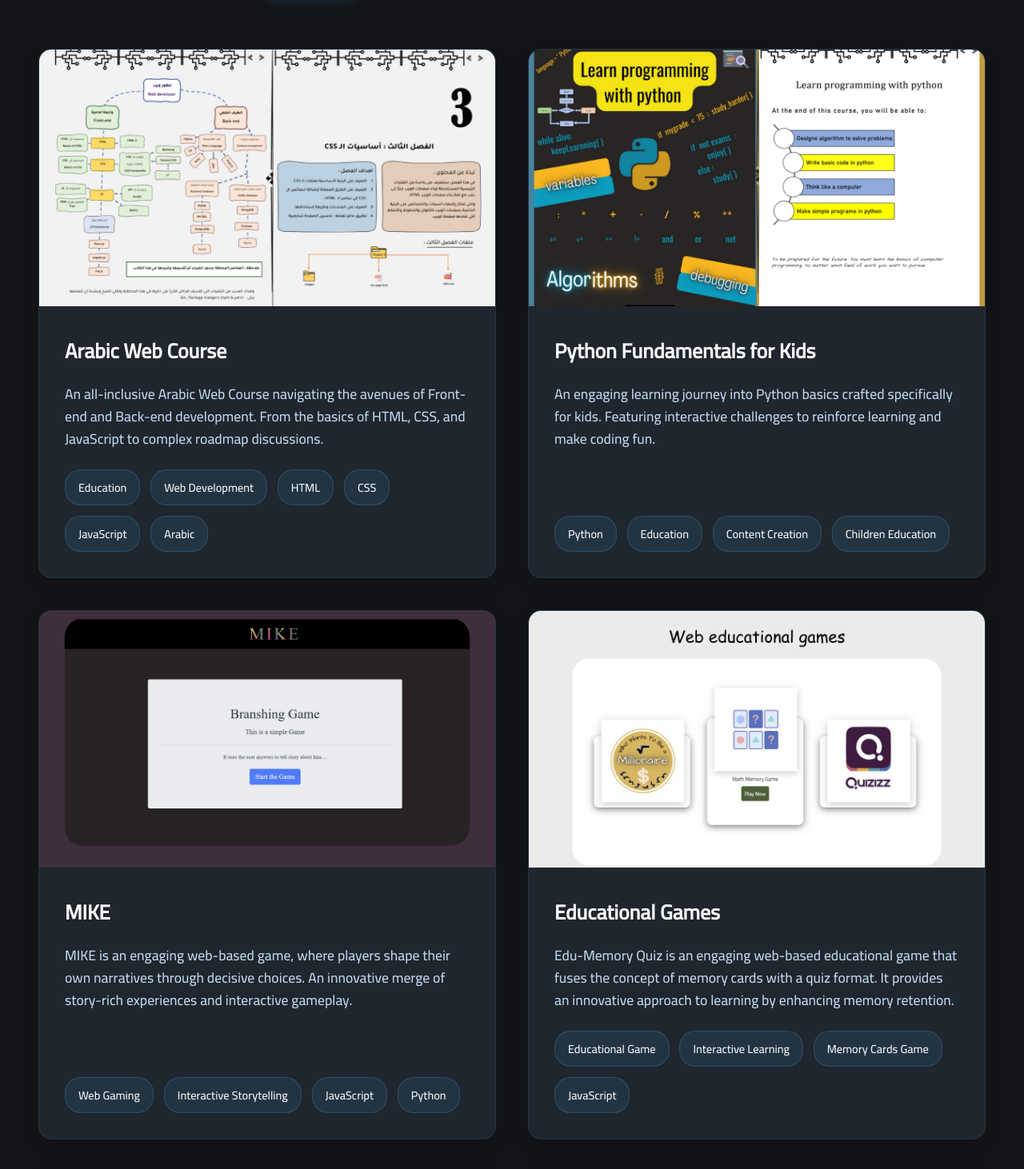
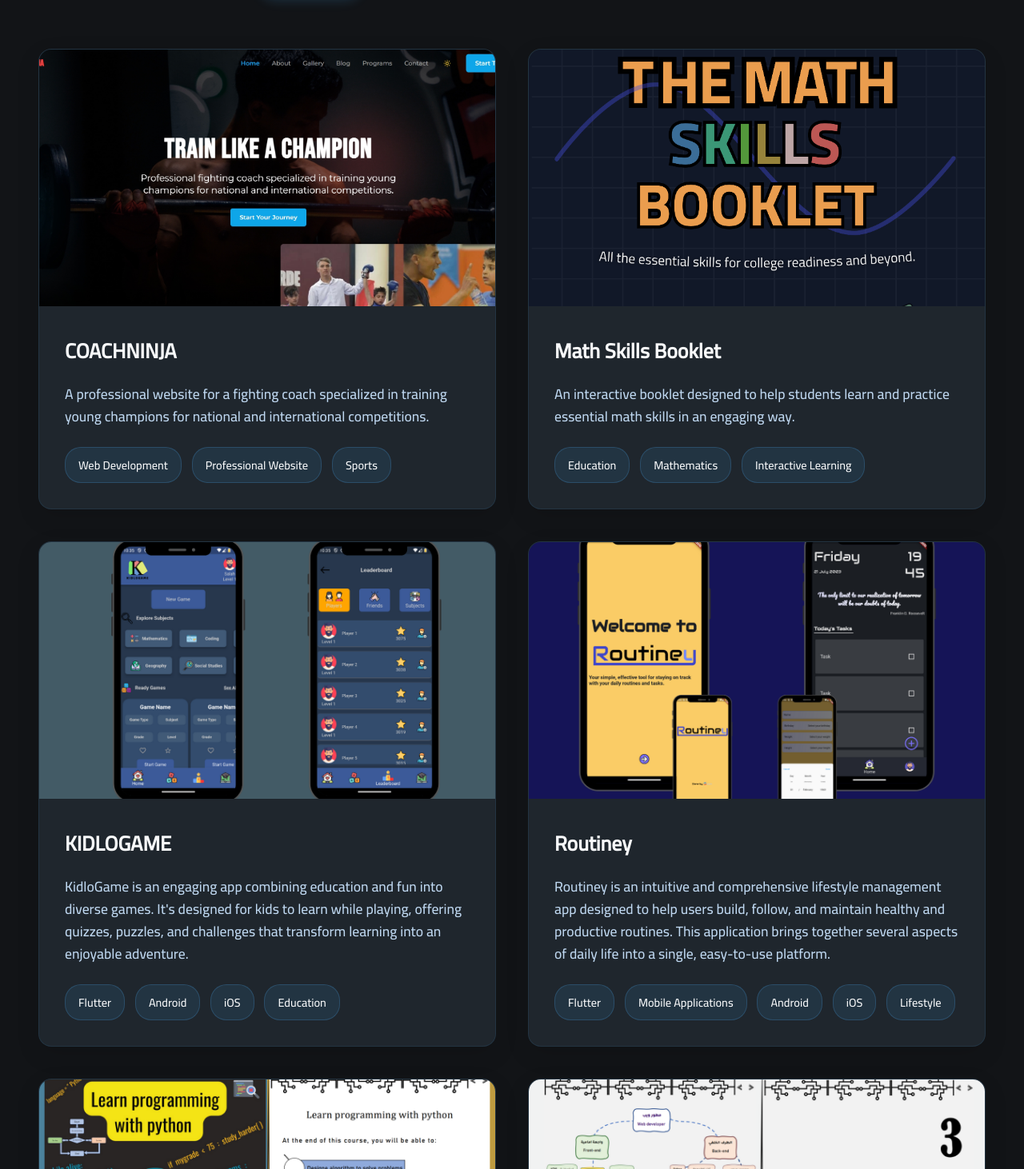
Before and after one commit to sanwaralkmali/sanwaralkmali.github.io, a plain HTML site: page index.html in a window 1280 px wide. Shown: the part 7208-8670 px from the top of the page at 80% size. Drawn offline with nearby package versions, Linux system fonts and the light colour scheme.

Commit message:
Edit the project list

```diff
--- a/index.html
+++ b/index.html
@@ -480,32 +480,102 @@
 
             <!-- Portfolio Grid -->
             <div class="portfolio-grid">
-                <!-- Books & Courses -->
-                <div class="portfolio-item" data-category="books">
+                <!-- COACHNINJA -->
+                <div class="portfolio-item" data-category="web">
                     <div class="portfolio-card">
                         <div class="portfolio-image">
-                            <img src="./assets/images/Projects/Book-design-web.png" alt="Web Course">
+                            <img src="./assets/images/Projects/coachninja.jpeg" alt="COACHNINJA">
                             <div class="portfolio-overlay">
-                                <a href="./assets/pdf/Easy WEB.pdf" target="_blank" class="portfolio-link">
+                                <a href="https://abdurrahmanninja.github.io/coach-abdualrhman-33/#/" class="portfolio-link">
                                     <i class="bx bx-link-external"></i>
                                 </a>
                             </div>
                         </div>
                         <div class="portfolio-content">
-                            <h3>Arabic Web Course</h3>
-                            <p>An all-inclusive Arabic Web Course navigating the avenues of Front-end and Back-end development. From the basics of HTML, CSS, and JavaScript to complex roadmap discussions.</p>
+                            <h3>COACHNINJA</h3>
+                            <p>A professional website for a fighting coach specialized in training young champions for national and international competitions.</p>
                             <div class="portfolio-tags">
-                                <span class="tag">Education</span>
                                 <span class="tag">Web Development</span>
-                                <span class="tag">HTML</span>
-                                <span class="tag">CSS</span>
-                                <span class="tag">JavaScript</span>
-                                <span class="tag">Arabic</span>
+                                <span class="tag">Professional Website</span>
+                                <span class="tag">Sports</span>
                             </div>
                         </div>
                     </div>
                 </div>
 
+                <!-- Math Skills Booklet -->
+                <div class="portfolio-item" data-category="books">
+                    <div class="portfolio-card">
+                        <div class="portfolio-image">
+                            <img src="./assets/images/Projects/math-booklet.png" alt="Math Skills Booklet">
+                            <div class="portfolio-overlay">
+                                <a href="games.html" class="portfolio-link">
+                                    <i class="bx bx-link-external"></i>
+                                </a>
+                            </div>
+                        </div>
+                        <div class="portfolio-content">
+                            <h3>Math Skills Booklet</h3>
+                            <p>An interactive booklet designed to help students learn and practice essential math skills in an engaging way.</p>
+                            <div class="portfolio-tags">
+                                <span class="tag">Education</span>
+                                <span class="tag">Mathematics</span>
+                                <span class="tag">Interactive Learning</span>
+                            </div>
+                        </div>
+                    </div>
+                </div>
+
+                <!-- KIDLOGAME -->
+                <div class="portfolio-item" data-category="mobile">
+                    <div class="portfolio-card">
+                        <div class="portfolio-image">
+                            <img src="./assets/images/Projects/KidloGame.png" alt="KIDLOGAME">
+                            <div class="portfolio-overlay">
+                                <a href="" class="portfolio-link">
+                                    <i class="bx bx-link-external"></i>
+                                </a>
+                            </div>
+                        </div>
+                        <div class="portfolio-content">
+                            <h3>KIDLOGAME</h3>
+                            <p>KidloGame is an engaging app combining education and fun into diverse games. It's designed for kids to learn while playing, offering quizzes, puzzles, and challenges that transform learning into an enjoyable adventure.</p>
+                            <div class="portfolio-tags">
+                                <span class="tag">Flutter</span>
+                                <span class="tag">Android</span>
+                                <span class="tag">iOS</span>
+                                <span class="tag">Education</span>
+                            </div>
+                        </div>
+                    </div>
+                </div>
+
+                <!-- Routiney -->
+                <div class="portfolio-item" data-category="mobile">
+                    <div class="portfolio-card">
+                        <div class="portfolio-image">
+                            <img src="./assets/images/Projects/Routiney.png" alt="Routiney">
+                            <div class="portfolio-overlay">
+                                <a href="" class="portfolio-link">
+                                    <i class="bx bx-link-external"></i>
+                                </a>
+                            </div>
+                        </div>
+                        <div class="portfolio-content">
+                            <h3>Routiney</h3>
+                            <p>Routiney is an intuitive and comprehensive lifestyle management app designed to help users build, follow, and maintain healthy and productive routines. This application brings together several aspects of daily life into a single, easy-to-use platform.</p>
+                            <div class="portfolio-tags">
+                                <span class="tag">Flutter</span>
+                                <span class="tag">Mobile Applications</span>
+                                <span class="tag">Android</span>
+                                <span class="tag">iOS</span>
+                                <span class="tag">Lifestyle</span>
+                            </div>
+                        </div>
+                    </div>
+                </div>
+
+                <!-- Python Book -->
                 <div class="portfolio-item" data-category="books">
                     <div class="portfolio-card">
                         <div class="portfolio-image">
@@ -529,96 +599,27 @@
                     </div>
                 </div>
 
-                <!-- Web Projects -->
-                <div class="portfolio-item" data-category="web">
+                <!-- Web Course -->
+                <div class="portfolio-item" data-category="books">
                     <div class="portfolio-card">
                         <div class="portfolio-image">
-                            <img src="./assets/images/Projects/MIKE.png" alt="Mike project">
+                            <img src="./assets/images/Projects/Book-design-web.png" alt="Web Course">
                             <div class="portfolio-overlay">
-                                <a href="#" class="portfolio-link">
+                                <a href="./assets/pdf/Easy WEB.pdf" target="_blank" class="portfolio-link">
                                     <i class="bx bx-link-external"></i>
                                 </a>
                             </div>
                         </div>
                         <div class="portfolio-content">
-                            <h3>MIKE</h3>
-                            <p>MIKE is an engaging web-based game, where players shape their own narratives through decisive choices. An innovative merge of story-rich experiences and interactive gameplay.</p>
+                            <h3>Arabic Web Course</h3>
+                            <p>An all-inclusive Arabic Web Course navigating the avenues of Front-end and Back-end development. From the basics of HTML, CSS, and JavaScript to complex roadmap discussions.</p>
                             <div class="portfolio-tags">
-                                <span class="tag">Web Gaming</span>
-                                <span class="tag">Interactive Storytelling</span>
+                                <span class="tag">Education</span>
+                                <span class="tag">Web Development</span>
+                                <span class="tag">HTML</span>
+                                <span class="tag">CSS</span>
                                 <span class="tag">JavaScript</span>
-                                <span class="tag">Python</span>
-                            </div>
-                        </div>
-                    </div>
-                </div>
-
-                <div class="portfolio-item" data-category="web">
-                    <div class="portfolio-card">
-                        <div class="portfolio-image">
-                            <img src="./assets/images/Projects/Web-educational-games.png" alt="Web education games">
-                            <div class="portfolio-overlay">
-                                <a href="#" class="portfolio-link">
-                                    <i class="bx bx-link-external"></i>
-                                </a>
-                            </div>
-                        </div>
-                        <div class="portfolio-content">
-                            <h3>Educational Games</h3>
-                            <p>Edu-Memory Quiz is an engaging web-based educational game that fuses the concept of memory cards with a quiz format. It provides an innovative approach to learning by enhancing memory retention.</p>
-                            <div class="portfolio-tags">
-                                <span class="tag">Educational Game</span>
-                                <span class="tag">Interactive Learning</span>
-                                <span class="tag">Memory Cards Game</span>
-                                <span class="tag">JavaScript</span>
-                            </div>
-                        </div>
-                    </div>
-                </div>
-
-                <!-- Mobile Apps -->
-                <div class="portfolio-item" data-category="mobile">
-                    <div class="portfolio-card">
-                        <div class="portfolio-image">
-                            <img src="./assets/images/Projects/KidloGame.png" alt="KIDLOGAME">
-                            <div class="portfolio-overlay">
-                                <a href="#" class="portfolio-link">
-                                    <i class="bx bx-link-external"></i>
-                                </a>
-                            </div>
-                        </div>
-                        <div class="portfolio-content">
-                            <h3>KIDLOGAME</h3>
-                            <p>KidloGame is an engaging app combining education and fun into diverse games. It's designed for kids to learn while playing, offering quizzes, puzzles, and challenges that transform learning into an enjoyable adventure.</p>
-                            <div class="portfolio-tags">
-                                <span class="tag">Flutter</span>
-                                <span class="tag">Android</span>
-                                <span class="tag">iOS</span>
-                                <span class="tag">Education</span>
-                            </div>
-                        </div>
-                    </div>
-                </div>
-
-                <div class="portfolio-item" data-category="mobile">
-                    <div class="portfolio-card">
-                        <div class="portfolio-image">
-                            <img src="./assets/images/Projects/Routiney.png" alt="Routiney">
-                            <div class="portfolio-overlay">
-                                <a href="#" class="portfolio-link">
-                                    <i class="bx bx-link-external"></i>
-                                </a>
-                            </div>
-                        </div>
-                        <div class="portfolio-content">
-                            <h3>Routiney</h3>
-                            <p>Routiney is an intuitive and comprehensive lifestyle management app designed to help users build, follow, and maintain healthy and productive routines. This application brings together several aspects of daily life into a single, easy-to-use platform.</p>
-                            <div class="portfolio-tags">
-                                <span class="tag">Flutter</span>
-                                <span class="tag">Mobile Applications</span>
-                                <span class="tag">Android</span>
-                                <span class="tag">iOS</span>
-                                <span class="tag">Lifestyle</span>
+                                <span class="tag">Arabic</span>
                             </div>
                         </div>
                     </div>
```
Also changed, not shown: assets/images/Projects/coachninja.jpeg (added), assets/images/Projects/math-booklet.png (added).
